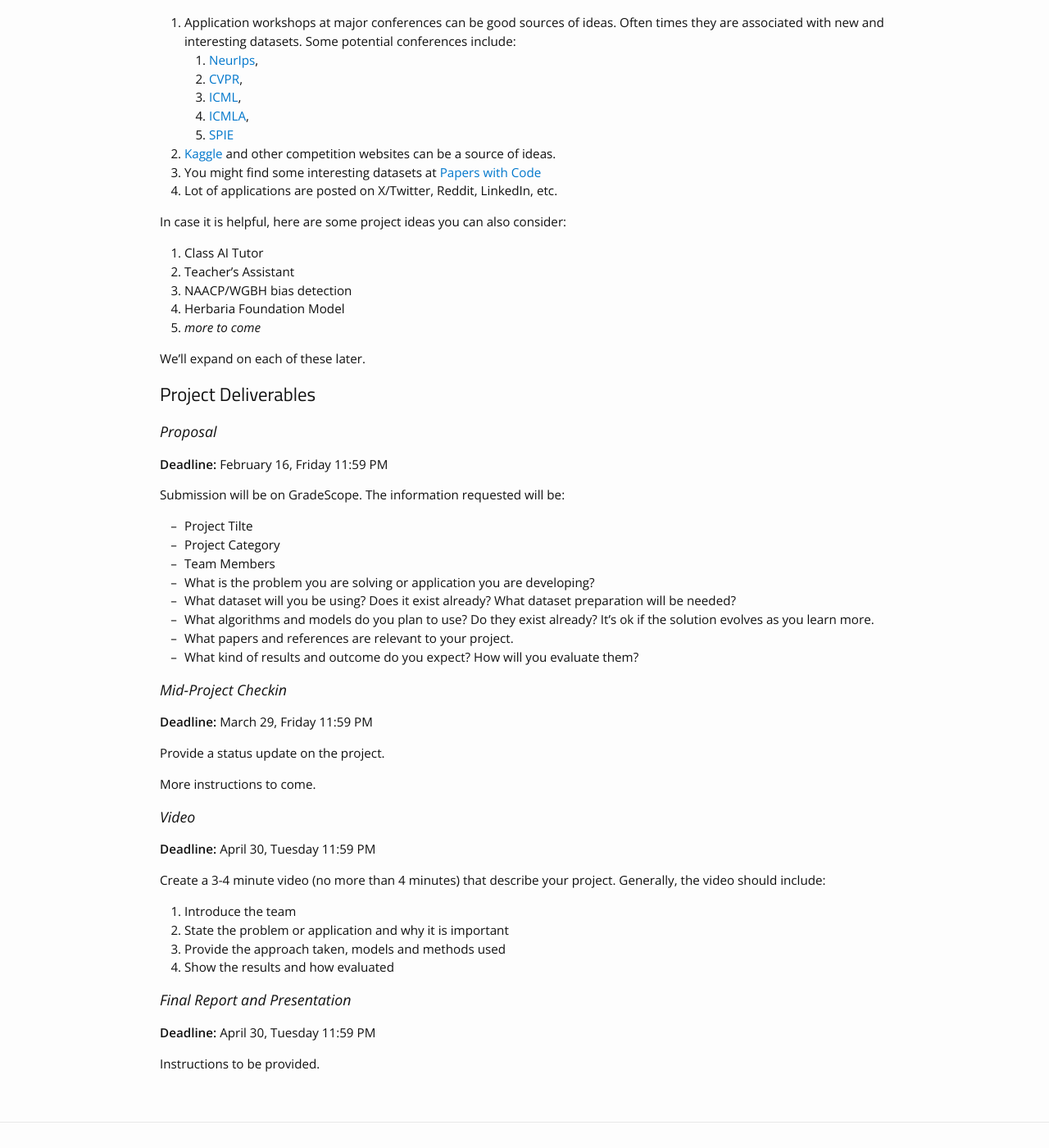
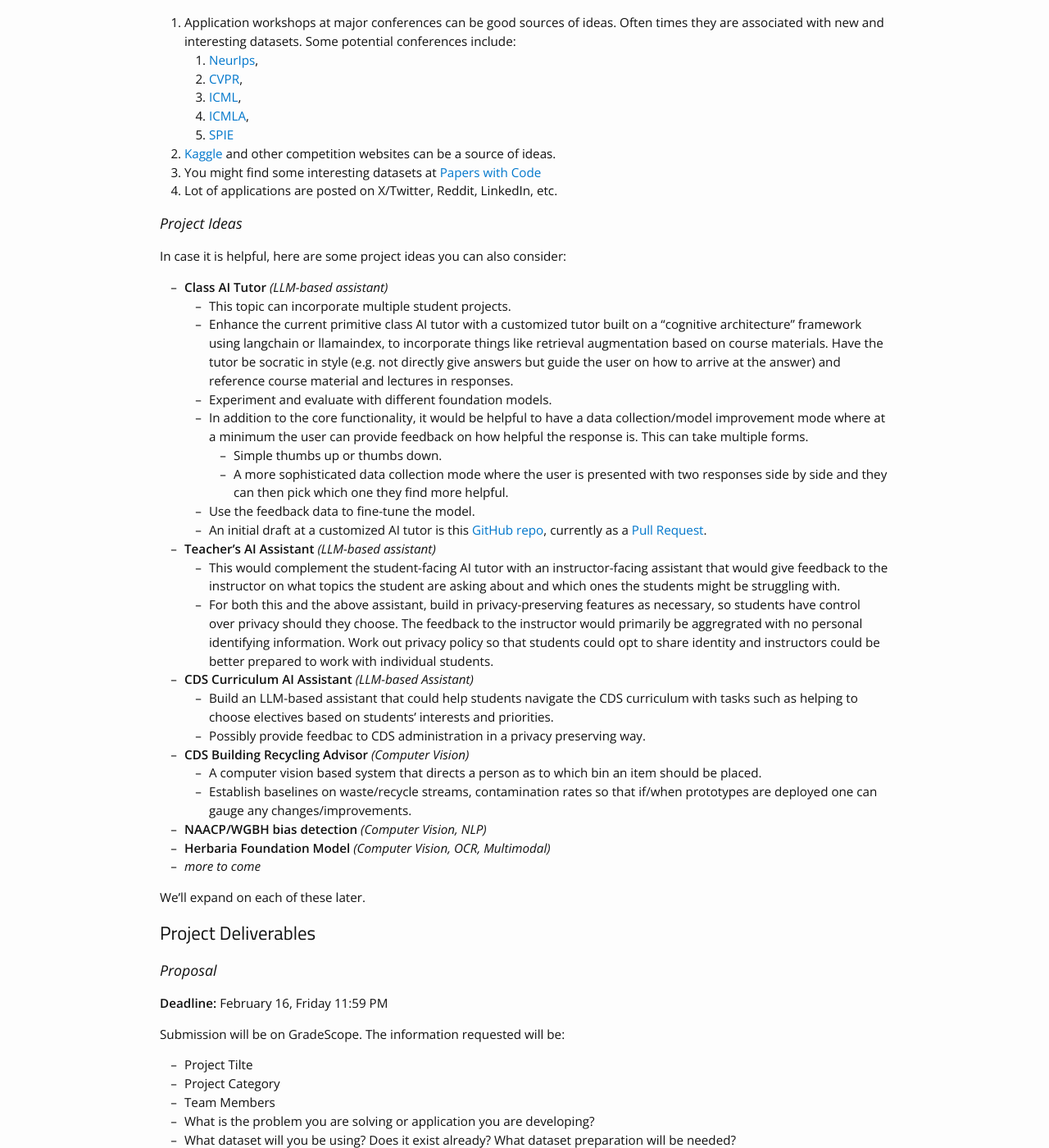
Before and after one commit to DL4DS/sp2025, a Jekyll site: the page built from project.md, in a window 1280 px wide and 1400 px high, scrolled down 1194 px. Shown: the whole window at 82% size. Built offline with Jekyll 4.4.1, drawn with Linux system fonts in a browser that asks for light colours; nearby versions of some CDN libraries.

Commit message:
Updated project ideas

```diff
--- a/project.md
+++ b/project.md
@@ -78,12 +78,43 @@ There are places you can look to help give you ideas:
    [Papers with Code](https://paperswithcode.com/datasets)
 4. Lot of applications are posted on X/Twitter, Reddit, LinkedIn, etc.
 
+### Project Ideas
+
 In case it is helpful, here are some project ideas you can also consider:
-1. Class AI Tutor
-2. Teacher's Assistant
-3. NAACP/WGBH bias detection
-4. Herbaria Foundation Model
-5. _more to come_
+
+* **Class AI Tutor** *(LLM-based assistant)*
+   * This topic can incorporate multiple student projects.
+   * Enhance the current primitive class AI tutor with a customized tutor built on a "cognitive architecture"
+     framework using langchain or llamaindex, to incorporate things like retrieval augmentation based on course
+     materials. Have the tutor be socratic in style (e.g. not directly give answers but guide the user on how to
+     arrive at the answer) and reference course material and lectures in responses.
+   * Experiment and evaluate with different foundation models.
+   * In addition to the core functionality, it would be helpful to have a data collection/model improvement mode
+     where at a minimum the user can provide feedback on how helpful the response is. This can take multiple forms.
+      * Simple thumbs up or thumbs down.
+      * A more sophisticated data collection mode where the user is presented with two responses side by side and they
+        can then pick which one they find more helpful.
+   * Use the feedback data to fine-tune the model.
+   * An initial draft at a customized AI tutor is this [GitHub repo](https://github.com/DL4DS/dl4ds_tutor), currently
+     as a [Pull Request](https://github.com/DL4DS/dl4ds_tutor/pull/1).
+* **Teacher's AI Assistant** *(LLM-based assistant)*
+   * This would complement the student-facing AI tutor with an instructor-facing assistant that would give feedback
+     to the instructor on what topics the student are asking about and which ones the students might be struggling with.
+   * For both this and the above assistant, build in privacy-preserving features as necessary, so students have control
+     over privacy should they choose. The feedback to the instructor would primarily be aggregrated with no personal
+     identifying information. Work out privacy policy so that students could opt to share identity and instructors could
+     be better prepared to work with individual students.
+* **CDS Curriculum AI Assistant** *(LLM-based Assistant)*
+   * Build an LLM-based assistant that could help students navigate the CDS curriculum with tasks such as helping to
+     choose electives based on students' interests and priorities.
+   * Possibly provide feedbac to CDS administration in a privacy preserving way.
+* **CDS Building Recycling Advisor** *(Computer Vision)*
+   * A computer vision based system that directs a person as to which bin an item should be placed.
+   * Establish baselines on waste/recycle streams, contamination rates so that if/when prototypes are deployed one
+     can gauge any changes/improvements.
+* **NAACP/WGBH bias detection** *(Computer Vision, NLP)*
+* **Herbaria Foundation Model** *(Computer Vision, OCR, Multimodal)*
+* _more to come_
 
 We'll expand on each of these later.
 
```
